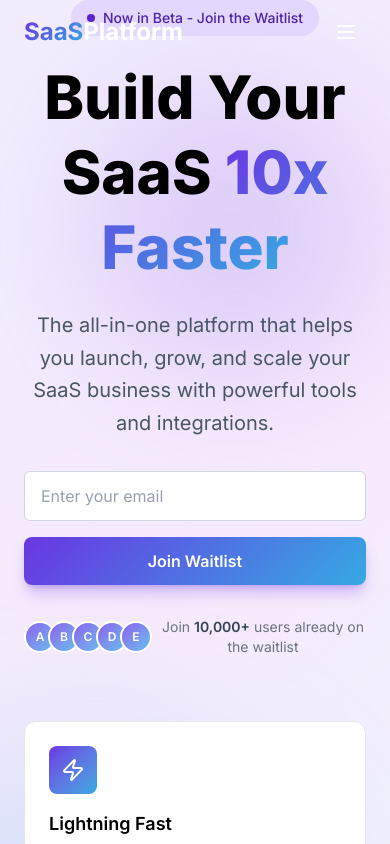
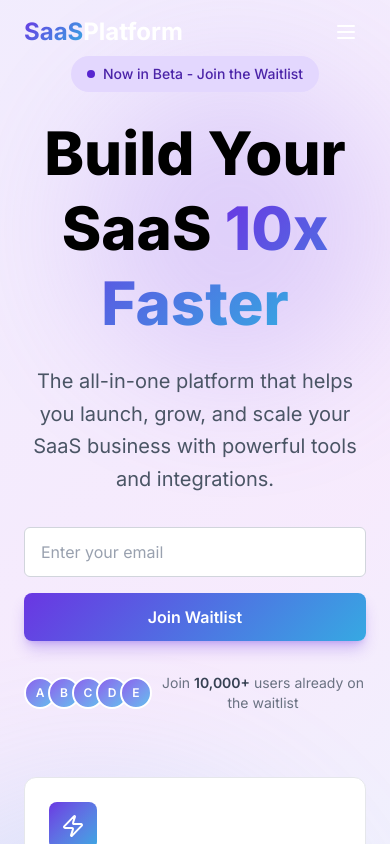
Before and after one commit to APMusyoka/saas-landing-page, a Next.js app: page / in a window 390 px wide. Shown: the top 844 px of the page. Built offline with nearby package versions, Linux system fonts and the light colour scheme.

Commit message:
Fix navbar overlap: Add responsive top padding for mobile and tablet

```diff
--- a/src/components/Hero.tsx
+++ b/src/components/Hero.tsx
@@ -39,7 +39,7 @@
   ];
 
   return (
-    <section className="relative min-h-screen flex items-center justify-center overflow-hidden">
+    <section className="relative min-h-screen flex items-center justify-center overflow-hidden pt-14 md:pt-10 lg:pt-4">
       {/* Animated gradient background */}
       <div className="absolute inset-0 gradient-vibrant opacity-10"></div>
 
```
